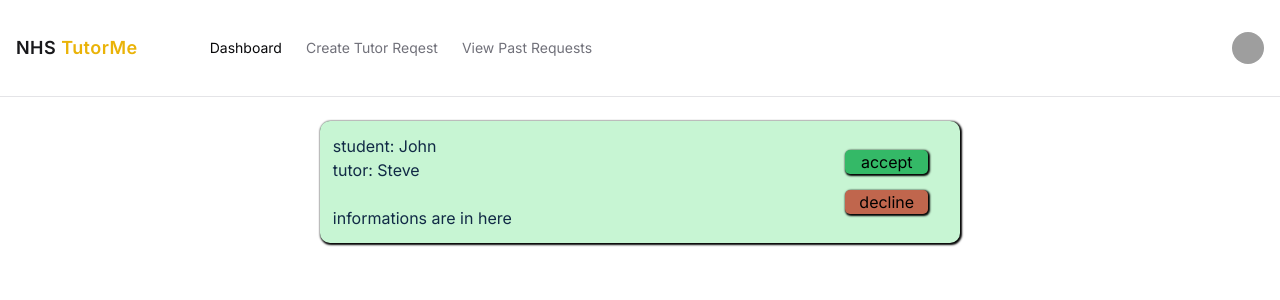
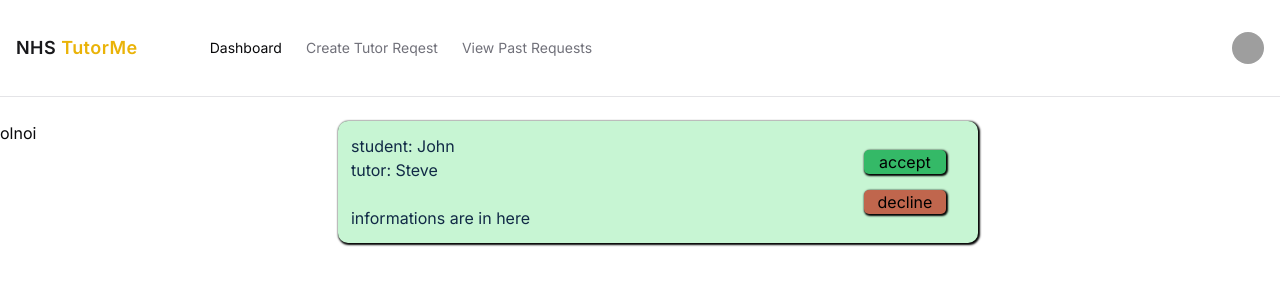
Before and after one commit to Kanwar-Ghuman/TutorMe, a Next.js app: page /request/accept in a window 1280 px wide. Shown: the top 300 px of the page. Built offline with nearby package versions, Linux system fonts and the light colour scheme; grey boxes are pictures that could not be loaded.

Commit message:
ls commit

```diff
--- a/src/app/request/accept/page.js
+++ b/src/app/request/accept/page.js
@@ -5,7 +5,7 @@ import React from 'react';
 import { Skeleton } from "@/components/ui/skeleton"
 import Navbar from '@/components/tutorme/home/nav/navbar';
 import AcceptStudentCard from './acceptStudentCard'
-import sideBar from './sideBar';
+import SideBar from './sideBar';
 
 const AcceptRequest = () => {
     // Your base page content goes here
@@ -18,8 +18,12 @@ const AcceptRequest = () => {
             style={{ height: '100 vw' }}
         >
             <Navbar /><br />
-            <sideBar />
-            <AcceptStudentCard /><br />
+            <div
+                style={{ display: 'flex', flexDirection: 'row', height: '90%' }}
+            >
+                <SideBar />
+                <AcceptStudentCard /><br />
+            </div>
 
         </div>
     );
--- a/src/app/request/accept/sideBar.js
+++ b/src/app/request/accept/sideBar.js
@@ -3,11 +3,15 @@
 import React from "react";
 import { useState } from 'react';
 
-function sideBar() {
+const sideBar = () => {
     return (
-        <h1
-            style={{ backgroundColor: "red" }}
-        >hello</h1>
+        <di>
+            <button>olnoi</button>
+            <button></button>
+            <button></button>
+            <button></button>
+            <button></button>
+        </di>
     )
 }
 
```
